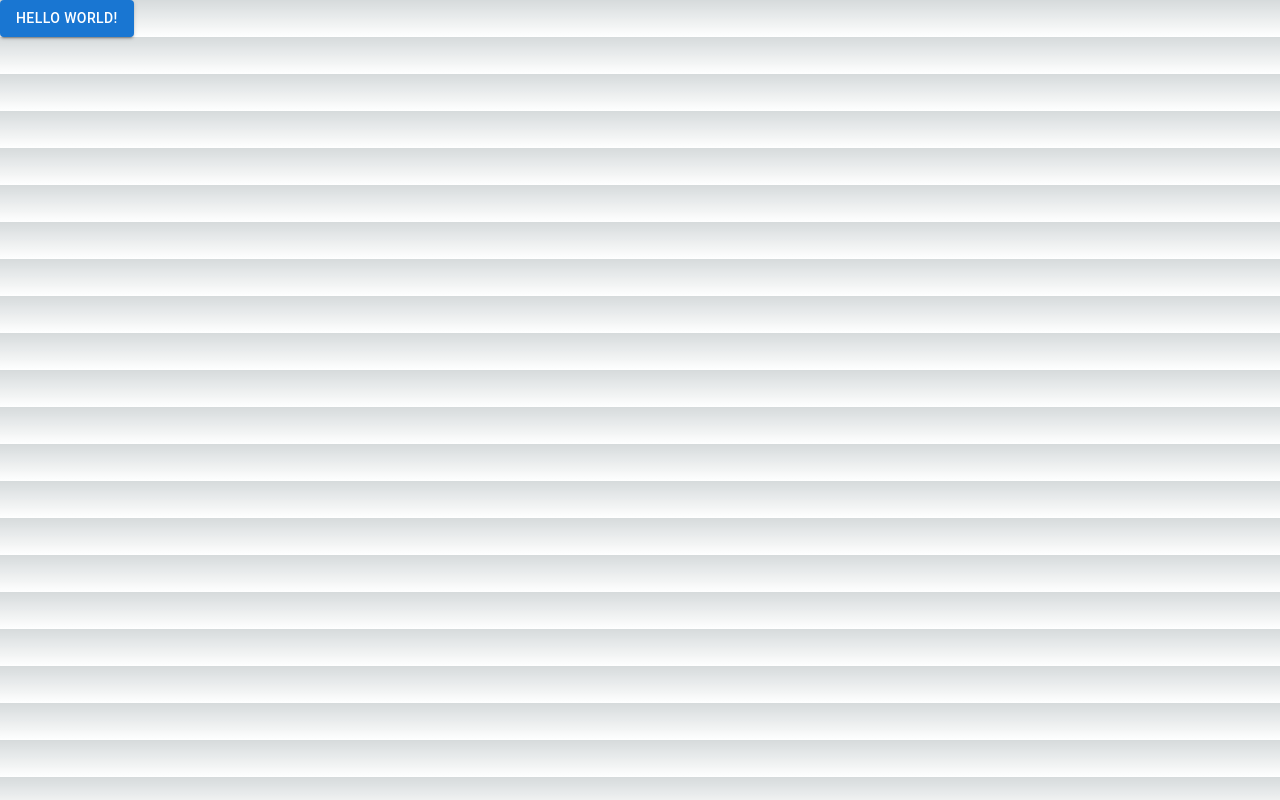
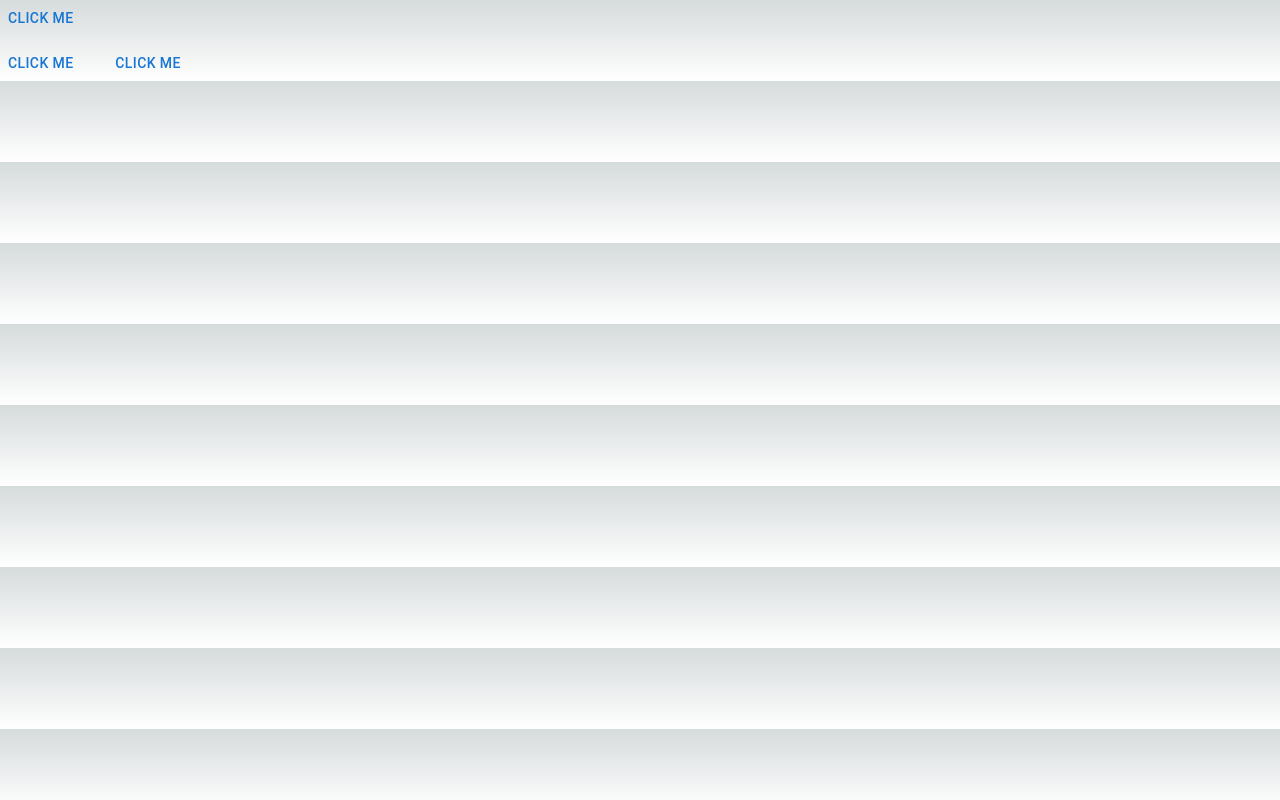
Before and after one commit to owenbadgley/personal-site, a Next.js app in the folder personal-site/: page / in a window 1280 px wide. Built offline with nearby package versions, Linux system fonts and the light colour scheme.

Commit message:
Rough Draft of layout

```diff
--- a/personal-site/src/app/page.tsx
+++ b/personal-site/src/app/page.tsx
@@ -1,10 +1,17 @@
-import { Grid } from "@mui/material";
-import Button from "@mui/material/Button";
+import { Grid, Button } from "@mui/material";
 
 export default function Home() {
   return (
-    <Grid>
-      <Button variant="contained">Hello World!</Button>
+    <Grid container spacing={1}>
+      <Grid item xs={12}>
+        <Button>Click Me</Button>
+      </Grid>
+      <Grid item xs={1} color="red">
+        <Button>Click Me</Button>
+      </Grid>
+      <Grid item xs={11} color="green">
+        <Button>Click Me</Button>
+      </Grid>
     </Grid>
   );
 }
```
